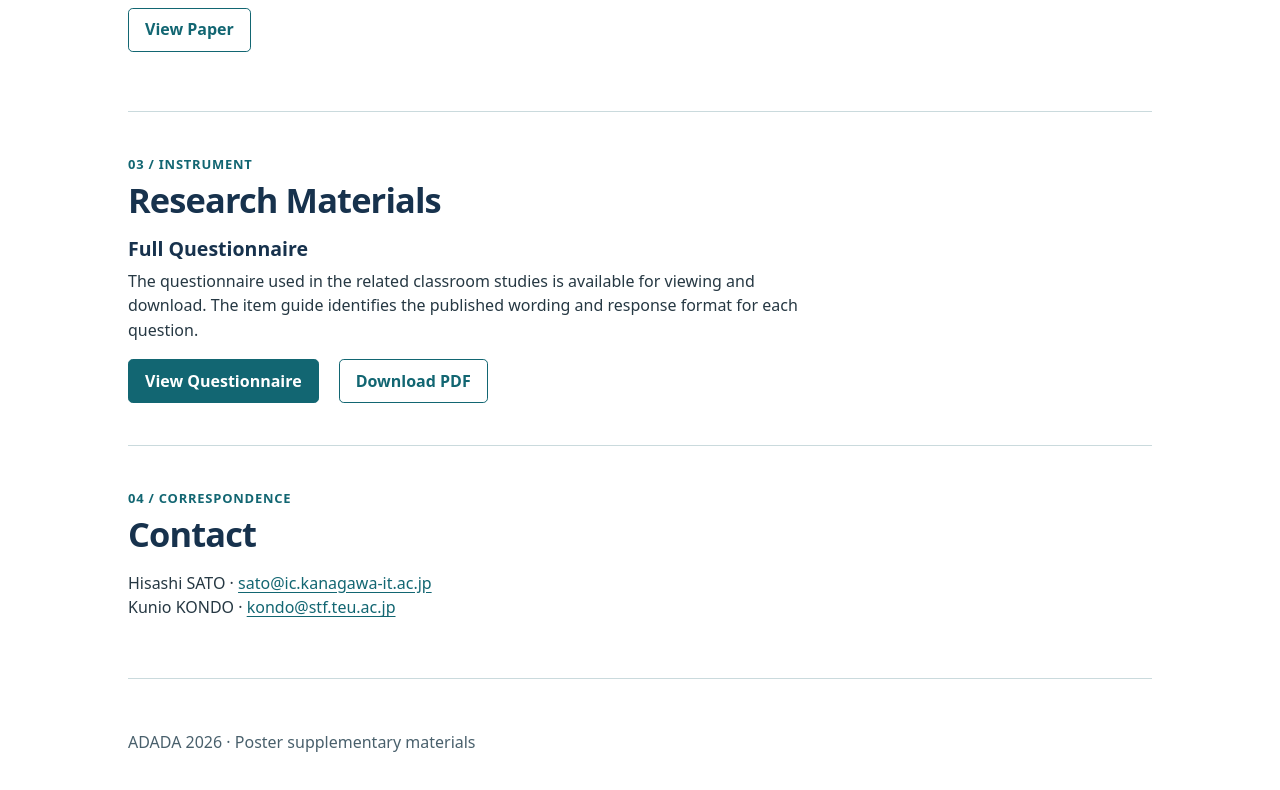
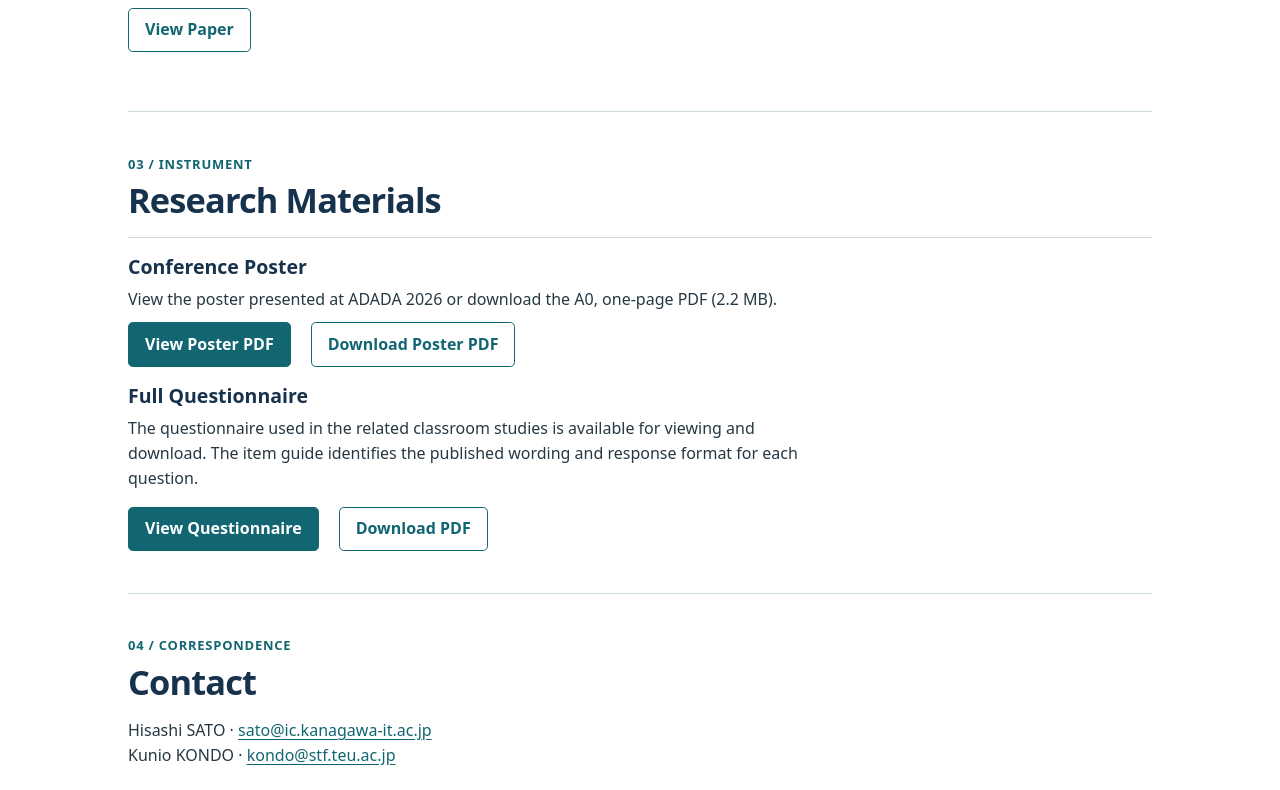
Before and after one commit to m-riho/m-riho.github.io, a plain HTML site: page adada2026/index.html in a window 1280 px wide. Shown: the part 2600-3390 px from the top of the page. Drawn offline with Linux system fonts and the light colour scheme.

Commit message:
Publish the A0 conference poster PDF with viewing and download links

```diff
--- a/adada2026/index.html
+++ b/adada2026/index.html
@@ -27,5 +27,14 @@ DOI: <a href="https://doi.org/10.20668/adadapic.2026.0_14">10.20668/adadapic.202
 </article>
 <article class="pub"><h3>LLM-Assisted Algorithmic Art Education for Humanities Students: A Computational Thinking-Based Evaluation</h3><p>K. Kondo and H. Sato<br><i>Journal of Information Processing</i>, 34, 1019–1035 (2026). DOI: 10.2197/ipsjjip.34.1019.</p><a class="button" aria-label="View Paper: LLM-Assisted Algorithmic Art Education for Humanities Students" href="https://doi.org/10.2197/ipsjjip.34.1019">View Paper</a></article>
 <article class="pub"><h3>Generative AI-Assisted Algorithmic Art Education for Law Students: An Exploratory Study of Prompt Writing and AI Literacy-Related Learning Experiences</h3><p>H. Sato and K. Kondo<br><i>Journal for Geometry and Graphics</i>, 30(2), 273–290 (November 2026).</p><a class="button" aria-label="View Paper: Generative AI-Assisted Algorithmic Art Education for Law Students" href="https://www.heldermann.de/JGG/JGG30/JGG302/jgg30018.htm">View Paper</a></article></section>
-<section id="materials"><p class="kicker">03 / Instrument</p><h2>Research Materials</h2><h3>Full Questionnaire</h3><p>The questionnaire used in the related classroom studies is available for viewing and download. The item guide identifies the published wording and response format for each question.</p><div class="actions"><a class="button primary" href="questionnaire.html">View Questionnaire</a><a class="button" href="questionnaire.pdf" download>Download PDF</a></div></section>
+<section id="materials"><p class="kicker">03 / Instrument</p><h2>Research Materials</h2>
+<div class="pub">
+<h3>Conference Poster</h3>
+<p>View the poster presented at ADADA 2026 or download the A0, one-page PDF (2.2 MB).</p>
+<div class="actions">
+<a class="button primary" href="adada2026-poster.pdf">View Poster PDF</a>
+<a class="button" href="adada2026-poster.pdf" download>Download Poster PDF</a>
+</div>
+</div>
+<h3>Full Questionnaire</h3><p>The questionnaire used in the related classroom studies is available for viewing and download. The item guide identifies the published wording and response format for each question.</p><div class="actions"><a class="button primary" href="questionnaire.html">View Questionnaire</a><a class="button" href="questionnaire.pdf" download>Download PDF</a></div></section>
 <section id="contact"><p class="kicker">04 / Correspondence</p><h2>Contact</h2><p>Hisashi SATO · <a href="mailto:sato@ic.kanagawa-it.ac.jp">sato@ic.kanagawa-it.ac.jp</a><br>Kunio KONDO · <a href="mailto:kondo@stf.teu.ac.jp">kondo@stf.teu.ac.jp</a></p></section></main><footer class="wrap">ADADA 2026 · Poster supplementary materials</footer></body></html>
```
Also changed, not shown: 2 other files.
